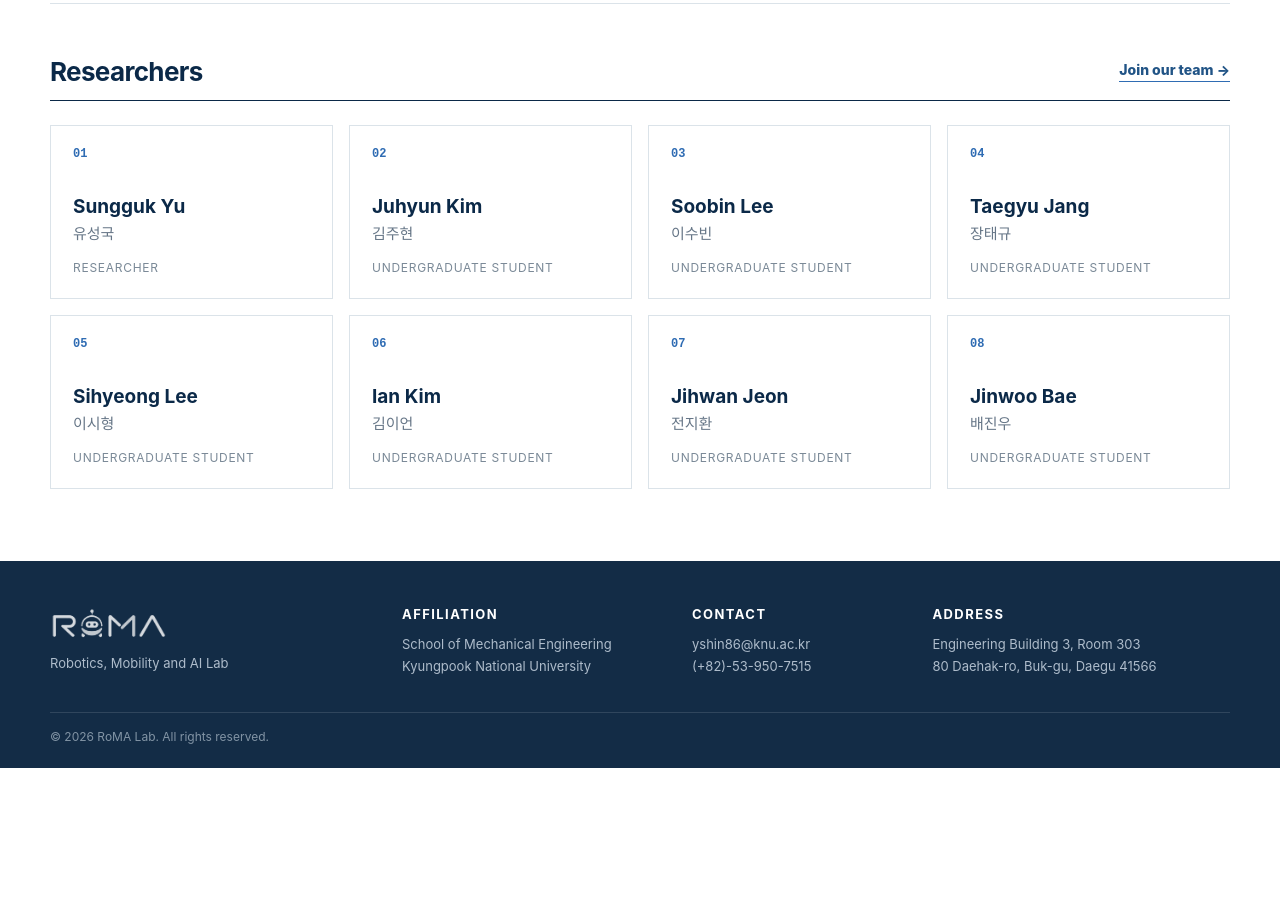
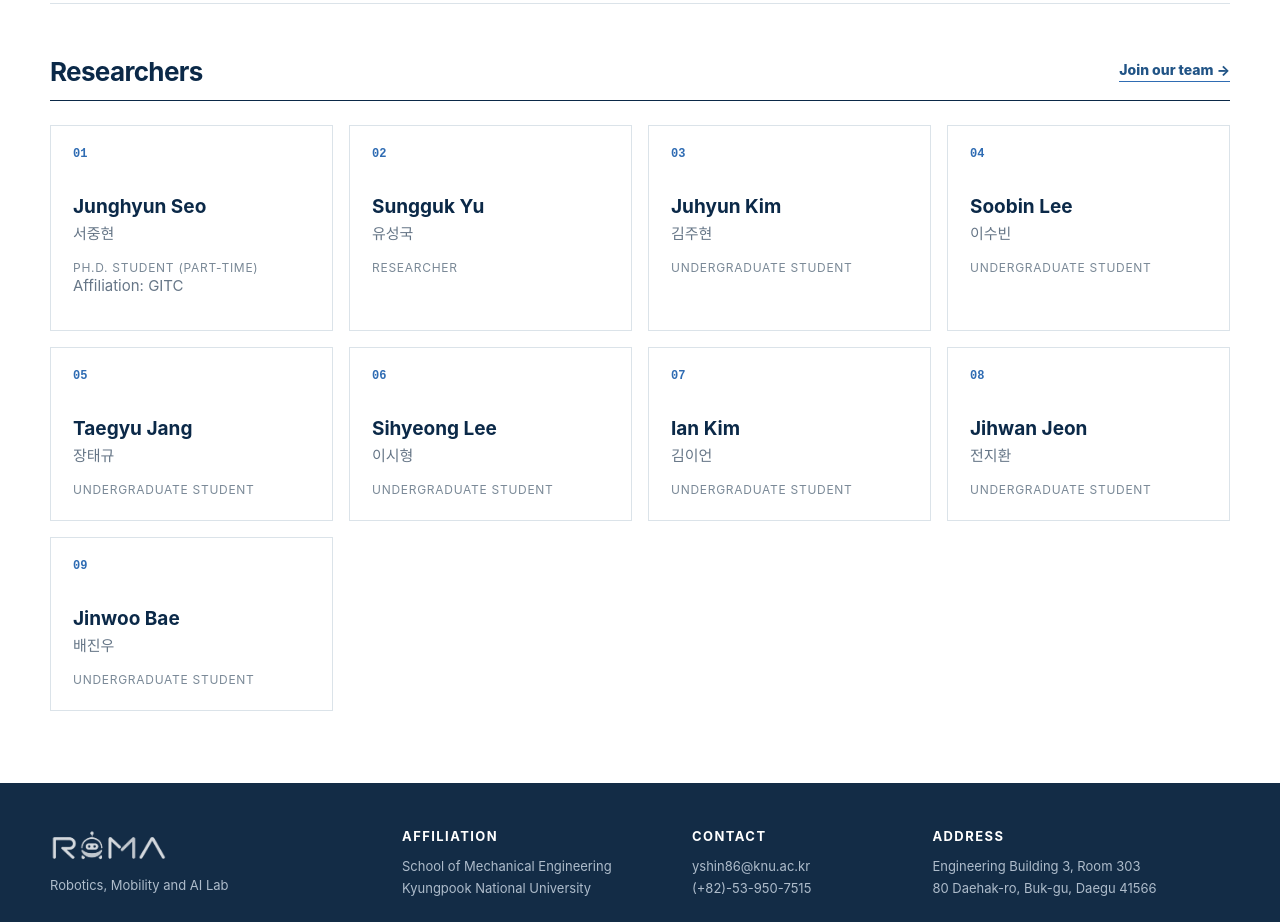
Before and after one commit to RoMA-Robotics-Lab/RoMA-Robotics-Lab.github.io, a Next.js app: page /people in a window 1280 px wide. Shown: the part 900-1822 px from the top of the page. Before the commit the page ends 1668 px from the top, so only its background shows below. Built offline with nearby package versions, Linux system fonts and the light colour scheme.

Commit message:
Add Junghyun Seo and part-time PhD welcome news

```diff
--- a/app/people/page.tsx
+++ b/app/people/page.tsx
@@ -52,6 +52,9 @@ export default function PeoplePage() {
                 <h3>{member.name}</h3>
                 <p>{member.korean}</p>
                 <span>{member.role}</span>
+                {member.affiliation && (
+                  <p>Affiliation: <a href={member.affiliation.url} target="_blank" rel="noreferrer">{member.affiliation.label}</a></p>
+                )}
               </article>
             ))}
           </div>
--- a/app/site-data.ts
+++ b/app/site-data.ts
@@ -507,6 +507,7 @@ export const workshopPublications = [
 ];
 
 export const members = [
+  { name: "Junghyun Seo", korean: "서중현", role: "Ph.D. Student (Part-time)", affiliation: { label: "GITC", url: "https://www.gitc.or.kr/" } },
   { name: "Sungguk Yu", korean: "유성국", role: "Researcher" },
   { name: "Juhyun Kim", korean: "김주현", role: "Undergraduate Student" },
   { name: "Soobin Lee", korean: "이수빈", role: "Undergraduate Student" },
@@ -518,6 +519,7 @@ export const members = [
 ];
 
 export const newsItems = [
+  { date: "2026.09", category: "Member", text: "Junghyun Seo joined RoMA Lab as a Ph.D. student (part-time). Welcome!", korean: "경북IT융합산업기술원 선임연구원 서중현 님이 박사과정(파트타임)으로 합류했습니다. 환영합니다!" },
   { date: "2026.09", category: "Event", text: "Presentation at the 2026 Maritime Robotics (AMR) Technical Seminar hosted by Korean Register (KR).", korean: "한국선급 주최 2026 조선해양 로봇(AMR) 기술 세미나 발표" },
   { date: "2026.09", category: "Member", text: "Sungguk Yu joined RoMA Lab as a researcher. Welcome!", korean: "유성국 학생이 연구원으로 합류했습니다. 환영합니다!" },
   { date: "2026.08", category: "Grant", text: "RoMA Lab has been selected for funding under the 2026 NRF Core Research Program.", korean: "RoMA Lab이 2026년도 과학기술정보통신부·한국연구재단 개인기초연구사업 핵심연구(전략형) 신규과제에 선정되었습니다." },
```
